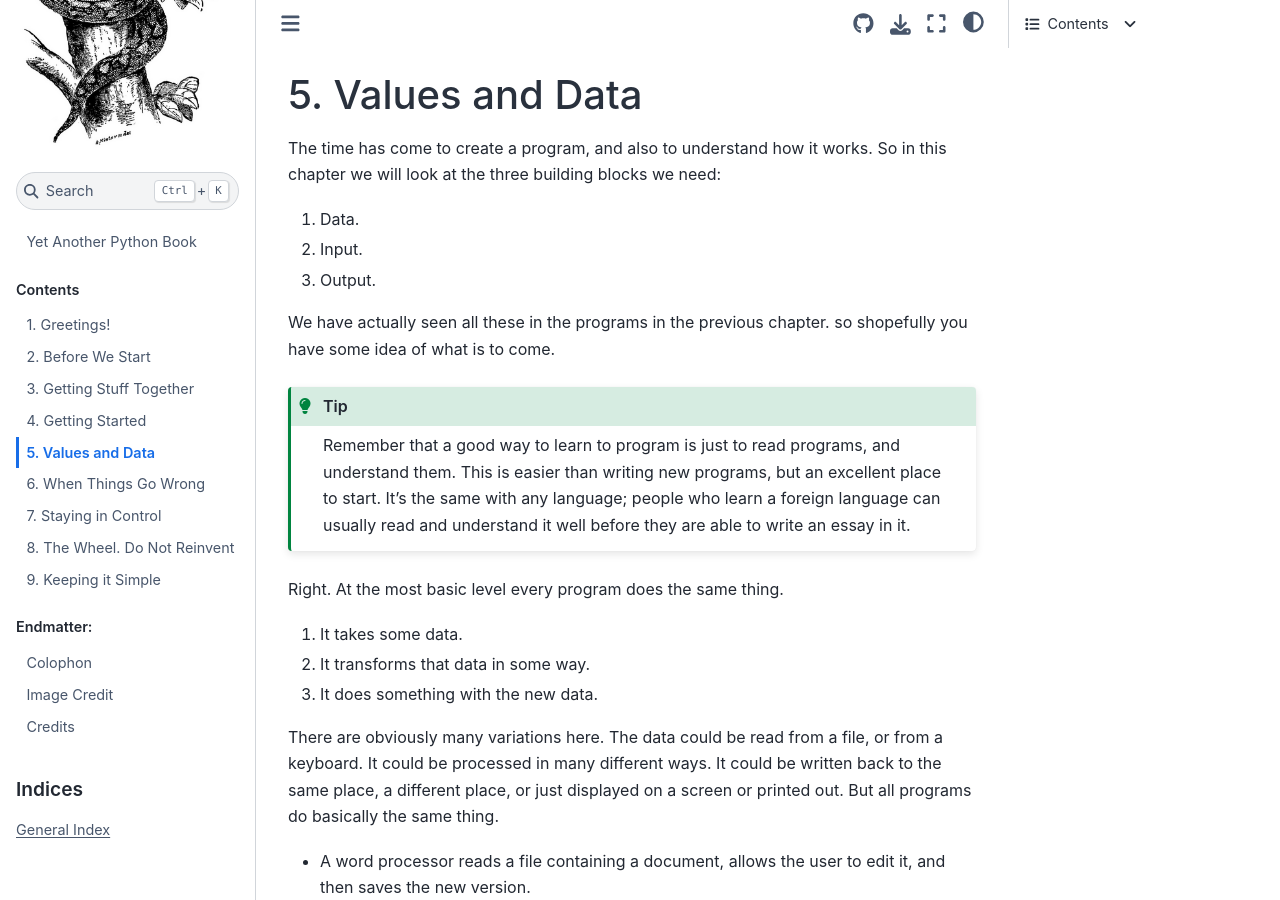
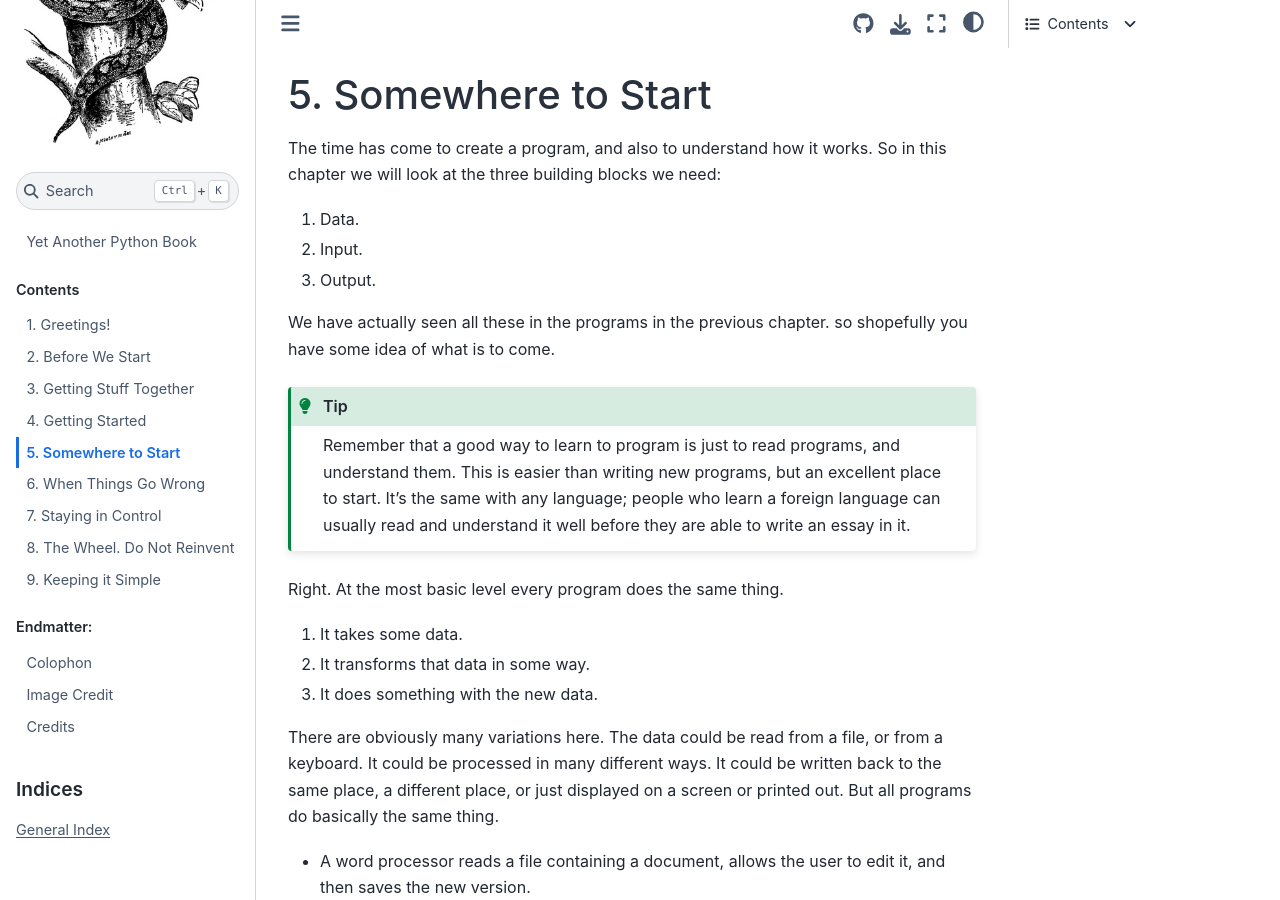
Before and after one commit to TonyJenkins/hungarian_phrasebook, a Sphinx documentation site: the page built from doc/source/040_values_and_data/index.rst, in a window 1280 px wide and 900 px high. Built offline with Sphinx 7.4.7 and the Sphinx Book theme 1.1.4, drawn with Linux system fonts in a browser that asks for light colours.

Commit message:
Rename values chapter

```diff
--- a/doc/source/040_values_and_data/index.rst
+++ b/doc/source/040_values_and_data/index.rst
@@ -1,6 +1,6 @@
-===============
-Values and Data
-===============
+==================
+Somewhere to Start
+==================
 
 The time has come to create a program, and also to understand how it works. So in this chapter we will look at the three building blocks we need:
 
```
